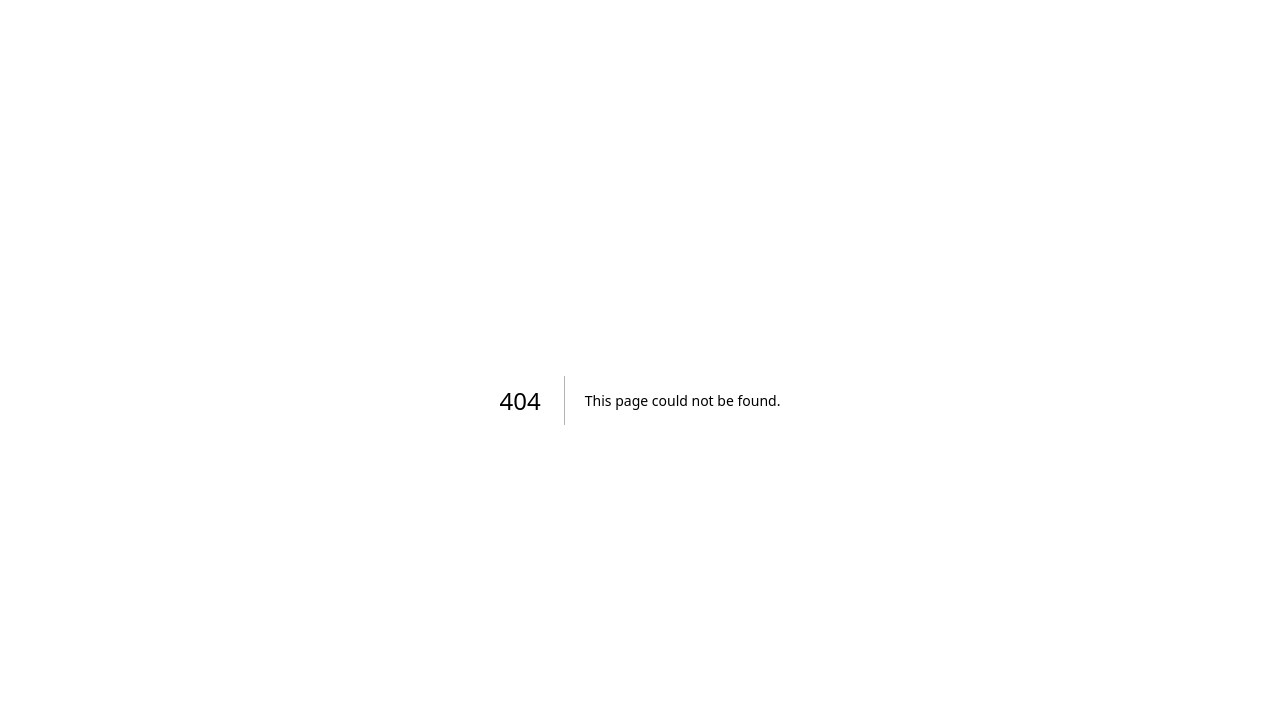
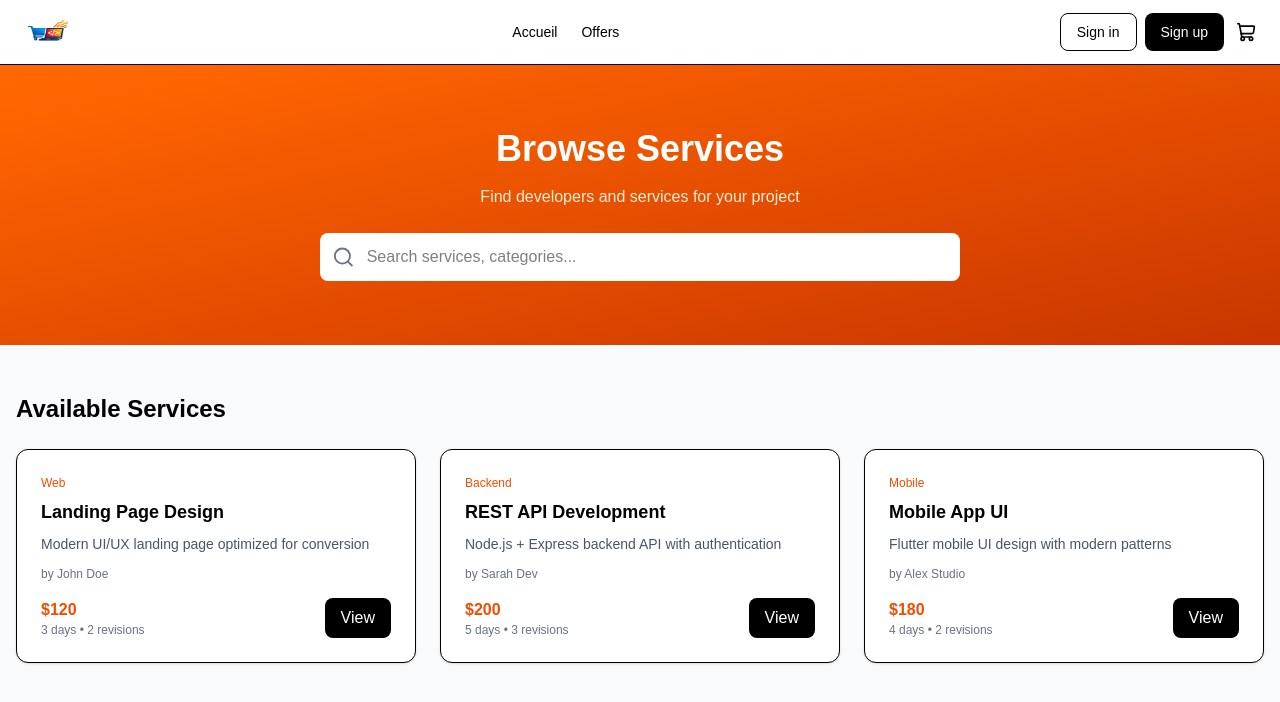
Before and after one commit to Massiziane/CodeLink, a Next.js app: page /offers in a window 1280 px wide. Before the commit this address had no page. Shown: the top 702 px of the page. Built offline with nearby package versions, Linux system fonts and the light colour scheme; no server answers.

Commit message:
ui: offers page

```diff
--- /dev/null
+++ b/app/offers/page.tsx
@@ -0,0 +1,191 @@
+"use client";
+
+import { useMemo, useState } from "react";
+import Link from "next/link";
+import { Search } from "lucide-react";
+
+import { Header } from "@/app/components/UserHeader";
+import { Card, CardContent } from "@/app/components/ui/card";
+import { Button } from "@/app/components/ui/button";
+
+
+type ServiceOffer = {
+  id: string;
+  title: string;
+  slug: string;
+  description: string;
+  price: number;
+  deliveryDays: number;
+  revisions: number;
+  status: "PUBLISHED" | "DRAFT" | "ARCHIVED";
+  category: {
+    name: string;
+    slug: string;
+  };
+  developer: {
+    name: string | null;
+  };
+};
+
+export default function OffersPage() {
+  const [search, setSearch] = useState("");
+
+  // MOCK = exactly Prisma-aligned structure
+  const services: ServiceOffer[] = [
+    {
+      id: "1",
+      title: "Landing Page Design",
+      slug: "landing-page-design",
+      description: "Modern UI/UX landing page optimized for conversion",
+      price: 120,
+      deliveryDays: 3,
+      revisions: 2,
+      status: "PUBLISHED",
+      category: { name: "Web", slug: "web" },
+      developer: { name: "John Doe" },
+    },
+    {
+      id: "2",
+      title: "REST API Development",
+      slug: "api-development",
+      description: "Node.js + Express backend API with authentication",
+      price: 200,
+      deliveryDays: 5,
+      revisions: 3,
+      status: "PUBLISHED",
+      category: { name: "Backend", slug: "backend" },
+      developer: { name: "Sarah Dev" },
+    },
+    {
+      id: "3",
+      title: "Mobile App UI",
+      slug: "mobile-app-ui",
+      description: "Flutter mobile UI design with modern patterns",
+      price: 180,
+      deliveryDays: 4,
+      revisions: 2,
+      status: "PUBLISHED",
+      category: { name: "Mobile", slug: "mobile" },
+      developer: { name: "Alex Studio" },
+    },
+  ];
+
+  // only published services (matches schema logic)
+  const publishedServices = useMemo(
+    () => services.filter((s) => s.status === "PUBLISHED"),
+    [services]
+  );
+
+  const filtered = useMemo(() => {
+    return publishedServices.filter((s) => {
+      const q = search.toLowerCase();
+      return (
+        s.title.toLowerCase().includes(q) ||
+        s.description.toLowerCase().includes(q) ||
+        s.category.name.toLowerCase().includes(q)
+      );
+    });
+  }, [search, publishedServices]);
+
+  return (
+    <>
+      <Header />
+
+      <div className="min-h-screen bg-gray-50">
+
+        {/* HERO + SEARCH */}
+        <section className="bg-gradient-to-br from-orange-500 to-orange-700 text-white py-16">
+          <div className="container mx-auto px-4 text-center max-w-2xl">
+
+            <h1 className="text-4xl font-bold mb-4">
+              Browse Services
+            </h1>
+
+            <p className="text-orange-100 mb-6">
+              Find developers and services for your project
+            </p>
+
+            {/* SEARCH */}
+            <div className="flex items-center bg-white rounded-lg overflow-hidden">
+              <Search className="ml-3 text-gray-500" />
+
+              <input
+                value={search}
+                onChange={(e) => setSearch(e.target.value)}
+                placeholder="Search services, categories..."
+                className="w-full px-3 py-3 text-black outline-none"
+              />
+            </div>
+
+          </div>
+        </section>
+
+        {/* GRID */}
+        <section className="py-12">
+          <div className="container mx-auto px-4">
+
+            <h2 className="text-2xl font-bold mb-6">
+              Available Services
+            </h2>
+
+            <div className="grid md:grid-cols-2 lg:grid-cols-3 gap-6">
+              {filtered.map((service) => (
+                <Card key={service.id} className="hover:shadow-lg transition">
+                  <CardContent className="p-5">
+
+                    {/* CATEGORY */}
+                    <span className="text-xs text-orange-600 font-medium">
+                      {service.category.name}
+                    </span>
+
+                    {/* TITLE */}
+                    <h3 className="text-lg font-semibold mt-1">
+                      {service.title}
+                    </h3>
+
+                    {/* DESCRIPTION */}
+                    <p className="text-sm text-gray-600 mt-2">
+                      {service.description}
+                    </p>
+
+                    {/* DEV */}
+                    <p className="text-xs text-gray-500 mt-3">
+                      by {service.developer.name ?? "Unknown"}
+                    </p>
+
+                    {/* META */}
+                    <div className="flex justify-between items-center mt-4">
+                      <div>
+                        <p className="text-orange-600 font-bold">
+                          ${service.price}
+                        </p>
+                        <p className="text-xs text-gray-500">
+                          {service.deliveryDays} days • {service.revisions} revisions
+                        </p>
+                      </div>
+
+                      <Link href={`/offers/${service.slug}`}>
+                        <Button className="px-4 py-2">
+                          View
+                        </Button>
+                      </Link>
+                    </div>
+
+                  </CardContent>
+                </Card>
+              ))}
+            </div>
+
+            {filtered.length === 0 && (
+              <p className="text-center text-gray-500 mt-10">
+                No services found.
+              </p>
+            )}
+
+          </div>
+        </section>
+
+      </div>
+    </>
+  );
+}
```
